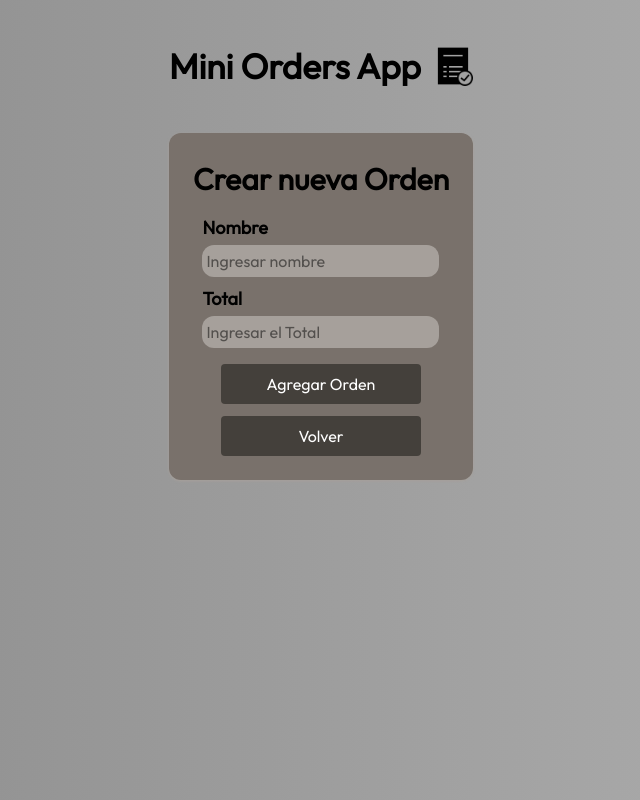
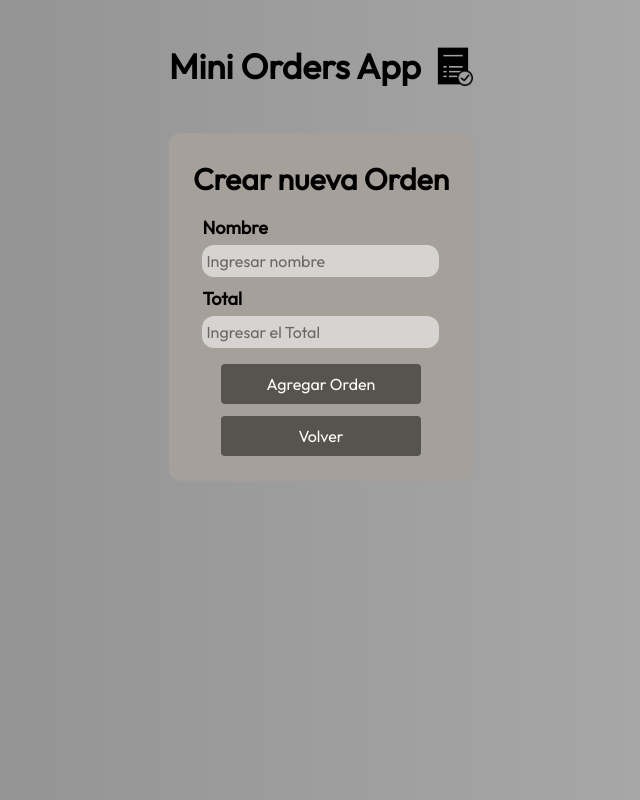
Before and after one commit to Bryantgus/MiniOrdersAPI, a Vue app in the folder frontend/: page / in a window 1280 px wide. Both pictures are taken after a click on the button "Agregar Orden". Shown: the whole page, without its empty margins (319-959 px from the left). Built offline with nearby package versions, Linux system fonts and the light colour scheme; no server answers.

Commit message:
frontend:
OrderView: arreglando mal formateo de la fecha de la orden

formOrder: cambiando estilos

app: eliminando propiedad no usada en FormOrder

pasando guid correctamente a acciones:ver

```diff
--- a/frontend/src/App.vue
+++ b/frontend/src/App.vue
@@ -54,7 +54,7 @@ const cerrarAcciones = (apiResponse: string) => {
 
     <OrdersView :key="ordersKey" @update="changeView = $event" @accion="accion" v-if="changeView.value" />
 
-    <FormOrder @update="changeView = $event" v-else @accion="accion" />
+    <FormOrder @update="changeView = $event" v-else/>
 
   </div>
 
--- a/frontend/src/components/Acciones.vue
+++ b/frontend/src/components/Acciones.vue
@@ -30,6 +30,7 @@ const fetchOrder = () => {
       .then(response => response.json())
       .then(data => {
         dataOrder.value = data
+        dataOrder.value.fecha = data.fecha.toString().slice(0,10)
       })
   } catch (error) {
     emit("close", "Error al realizar accion")
--- a/frontend/src/components/FormOrder.vue
+++ b/frontend/src/components/FormOrder.vue
@@ -66,13 +66,13 @@ const backOrderView = () => {
 </script>
 
 <template>
-  <section class="flex flex-col items-center justify-center bg-stone-500 rounded-xl p-6 gap-3 shadow shadow-stone-400">
+  <section class="flex flex-col items-center justify-center bg-stone-400 rounded-xl p-6 gap-3 shadow shadow-stone-400">
     <h2 class="text-[30px] font-semibold">Crear nueva Orden</h2>
     <form @submit.prevent="postOrder" class="flex flex-col gap-2">
 
       <div class="flex flex-col gap-1">
         <span class="text-[18px] font-semibold">Nombre</span>
-        <input v-model="nombre" class="focus:outline focus:outline-stone-300 p-1 bg-stone-400 rounded-xl"
+        <input v-model="nombre" class="focus:outline focus:outline-stone-300 p-1 bg-stone-300 rounded-xl"
           placeholder="Ingresar nombre" type="text" @input="formatNombre"
           pattern="[A-Za-zÁÉÍÓÚáéíóúÑñ\s]+" Z>
         <span v-if="warningInputs.nombreW" class="text-red-900 font[12px]">El <strong>nombre</strong> no puede ir
@@ -81,18 +81,18 @@ const backOrderView = () => {
 
       <div class="flex flex-col gap-1">
         <span class="text-[18px] font-semibold">Total</span>
-        <input v-model="total" class="focus:outline focus:outline-stone-300 p-1 bg-stone-400 rounded-xl"
+        <input v-model="total" class="focus:outline focus:outline-stone-300 p-1 bg-stone-300 rounded-xl"
           placeholder="Ingresar el Total" type="number">
         <span v-if="warningInputs.totalW" class="text-red-900 font[12px] w-[200px]">El <strong>total</strong> debe ser
           mayor a 0 y no debe ir vacio</span>
       </div>
 
       <button type="submit"
-        class="mx-auto w-50 cursor-pointer bg-stone-700 mt-2 text-white p-2 rounded hover:bg-stone-600">Agregar
+        class="mx-auto w-50 cursor-pointer bg-stone-600 mt-2 text-white p-2 rounded hover:bg-stone-500">Agregar
         Orden</button>
     </form>
 
     <button @click="backOrderView"
-      class="w-50 cursor-pointer bg-stone-700 text-white p-2 rounded hover:bg-stone-600">Volver</button>
+      class="w-50 cursor-pointer bg-stone-600 text-white p-2 rounded hover:bg-stone-500">Volver</button>
   </section>
 </template>
--- a/frontend/src/components/OrderInfo.vue
+++ b/frontend/src/components/OrderInfo.vue
@@ -9,7 +9,7 @@ const props = defineProps<{
 }>()
 
 const emit = defineEmits<{
-  (event: 'update', payload: { accion: 'ver' | 'editar' | 'eliminar', guid: number }): void
+  (event: 'update', payload: { accion: 'ver' | 'editar' | 'eliminar', guid: string }): void
 }>()
 
 const acciones = (accionesType: 'ver' | 'editar' | 'eliminar') => {
--- a/frontend/src/components/OrdersView.vue
+++ b/frontend/src/components/OrdersView.vue
@@ -5,6 +5,7 @@ import { computed, onMounted, ref } from 'vue';
 import NumberPage from './NumberPage.vue';
 
 
+const guid = ref('')
 const orders = ref<OrderInfoType[]>([]);
 const fetchData = async () => {
   try {
@@ -12,11 +13,13 @@ const fetchData = async () => {
     if (!response.ok) throw new Error('Error en la solicitud')
     const allOrders: OrderInfoType[] = await response.json()
 
+
     orders.value = allOrders.map((value: OrderInfoType, index: number) => {
+      guid.value = value.guid
       return {
-        guid: index += 1,
+        guid: (index += 1).toString(),
         nombre: value.nombre,
-        fecha: value.fecha.toString(),
+        fecha: value.fecha.toString().slice(0, 10),
         total: value.total
       }
     })
@@ -26,7 +29,7 @@ const fetchData = async () => {
 }
 const emit = defineEmits<{
   (event: 'update', payload: { value: boolean, apiResponse: string }): void;
-  (event: 'accion', payload: { value: boolean, apiResponse: string }): void
+  (event: 'accion', payload: { accion: string, guid: string }): void
 }>()
 
 const changeView = () => {
@@ -57,8 +60,11 @@ const changePageOnce = (value: number) => {
   currentPage.value = currentPage.value + value
 }
 
-const seleccionarAccion = (payload: any) => {
-  emit('accion', payload)
+const seleccionarAccion = (payload: { accion: 'ver' | 'editar' | 'eliminar', guid: string }) => {
+  emit('accion', {
+    accion: payload.accion,
+    guid: guid.value
+  })
 }
 
 onMounted(fetchData)
--- a/frontend/src/types/types.ts
+++ b/frontend/src/types/types.ts
@@ -1,5 +1,5 @@
 export type OrderInfoType = {
-  guid: number;
+  guid: string;
   nombre: string;
   fecha: string;
   total: number
```
